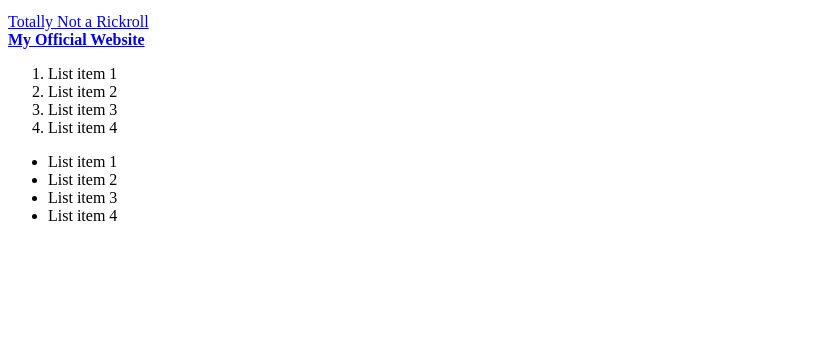
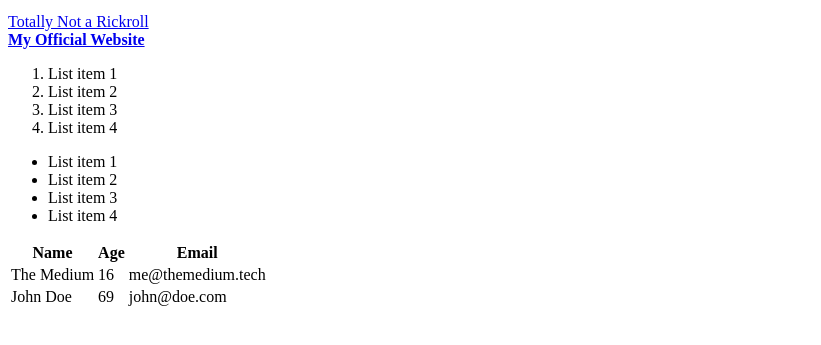
Before and after one commit to themediumm/now, a plain HTML site: page index.html in a window 1280 px wide. Shown: the part 119-464 px from the top of the page, without its empty margins (0-821 px from the left). Drawn offline with Linux system fonts and the light colour scheme.

Commit message:
added tables

```diff
--- a/index.html
+++ b/index.html
@@ -23,5 +23,27 @@
             <li>List item 3</li>
             <li>List item 4</li>
         </ul>
+        <table>
+        <thead>
+            <tr>
+                <th>Name</th>
+                <th>Age</th>
+                <th>Email</th>
+            </tr>
+        </thead>
+
+        <tbody>
+            <tr>
+                <td>The Medium</td>
+                <td>16</td>
+                <td>me@themedium.tech</td>
+            </tr>
+            <tr>
+                <td>John Doe</td>
+                <td>69</td>
+                <td>john@doe.com</td>
+            </tr>
+        </tbody>
+    </table>
 </body>
  </html>
```
